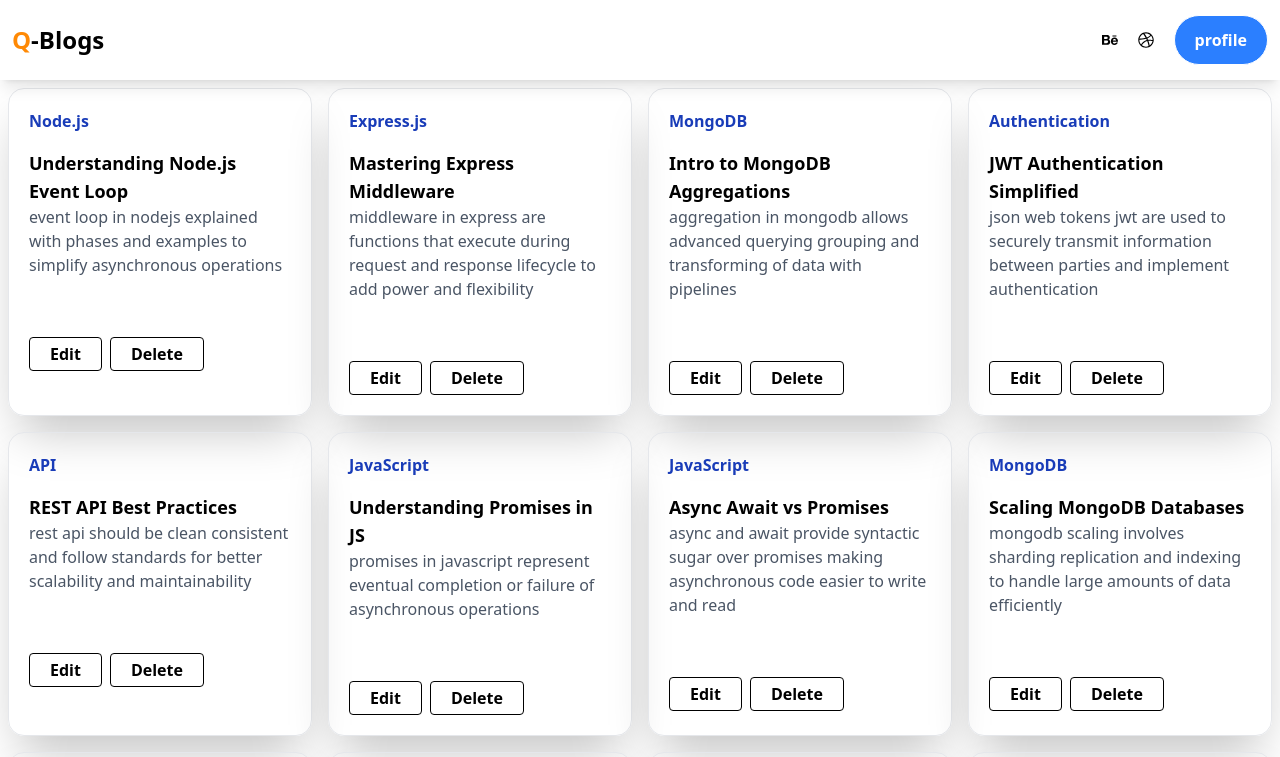
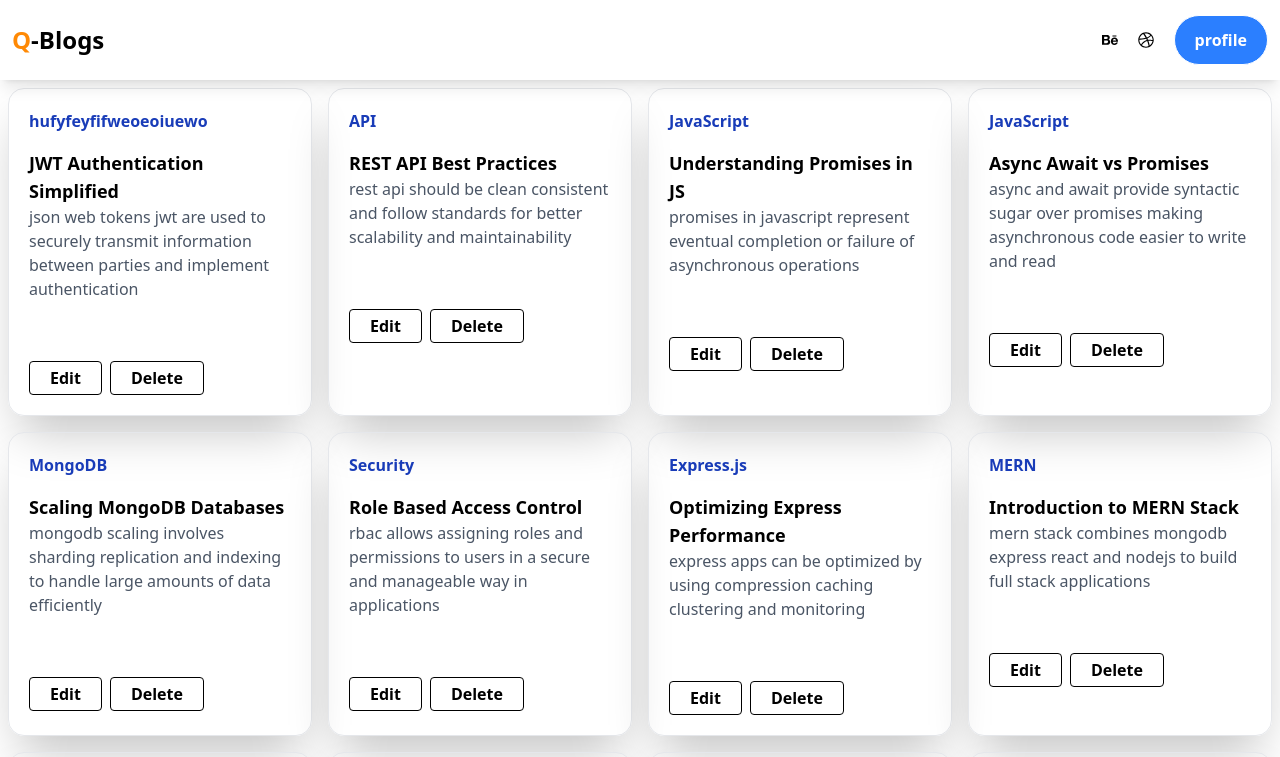
Before and after one commit to vijetasingh596/Project-React.js, a React (Vite) app: page / in a window 1280 px wide. Shown: the top 757 px of the page. Built offline with nearby package versions, Linux system fonts and the light colour scheme; data requests are answered from the project's data file.

Commit message:
update all

```diff
--- a/backend/db.json
+++ b/backend/db.json
@@ -63,45 +63,9 @@
   ],
   "blogs": [
     {
-      "title": "Understanding Node.js Event Loop",
-      "description": "event loop in nodejs explained with phases and examples to simplify asynchronous operations",
-      "category": "Node.js",
-      "createdBy": {
-        "_id": "64a1f3b4c9d8f20011a1a111",
-        "userName": "Amit Sharma"
-      },
-      "createdAt": "2025-08-01T10:15:00Z",
-      "updatedAt": "2025-08-01T10:15:00Z",
-      "id": "6b96"
-    },
-    {
-      "title": "Mastering Express Middleware",
-      "description": "middleware in express are functions that execute during request and response lifecycle to add power and flexibility",
-      "category": "Express.js",
-      "createdBy": {
-        "_id": "64a1f3b4c9d8f20011a1a112",
-        "userName": "Neha Gupta"
-      },
-      "createdAt": "2025-08-02T09:30:00Z",
-      "updatedAt": "2025-08-02T09:30:00Z",
-      "id": "ee4d"
-    },
-    {
-      "title": "Intro to MongoDB Aggregations",
-      "description": "aggregation in mongodb allows advanced querying grouping and transforming of data with pipelines",
-      "category": "MongoDB",
-      "createdBy": {
-        "_id": "64a1f3b4c9d8f20011a1a113",
-        "userName": "Rahul Verma"
-      },
-      "createdAt": "2025-08-03T11:45:00Z",
-      "updatedAt": "2025-08-03T11:45:00Z",
-      "id": "830e"
-    },
-    {
       "title": "JWT Authentication Simplified",
       "description": "json web tokens jwt are used to securely transmit information between parties and implement authentication",
-      "category": "Authentication",
+      "category": "hufyfeyfifweoeoiuewo",
       "createdBy": {
         "_id": "64a1f3b4c9d8f20011a1a114",
         "userName": "Priya Singh"
--- a/src/components/BlogCard.jsx
+++ b/src/components/BlogCard.jsx
@@ -1,8 +1,20 @@
 import React from "react";
 import EditModal from "./EditModal";
+import { AxiosInstance } from "../routes/axiosInstance";
+import toast from "react-hot-toast";
 
 const BlogCard = (props) => {
-    let{id,category,title,description}=props.blog
+  const deletBlog=async (blogId)=>{
+    let res=await AxiosInstance.delete(`/blogs/${blogId}`);
+    if(res.status===200){
+      toast.success("Blog deleted")
+      props.getAllBlogs()
+    }else{
+      toast.error("Delete Failed")
+    }
+    console.log("blog id to be deleted",blogId);
+  }
+  let { id, category, title, description } = props.blog;
   return (
     <div
       key={id}
@@ -10,12 +22,14 @@ const BlogCard = (props) => {
     >
       <h4 className="text-blue-800 font-semibold mb-4">{category}</h4>
       <h1 className="font-semibold  text-lg">{title}</h1>
-      <p  className="text-gray-600 mb-15">{description}</p>
+      <p className="text-gray-600 mb-15">{description}</p>
       <div className="flex">
         <div className="border py-1 px-5 rounded cursor-pointer font-bold">
-            <EditModal/>
+          <EditModal editBlog={props.blog} getAllBlogs={props.getAllBlogs} />
         </div>
-        <button className="border py-1 px-5 ms-2 rounded cursor-pointer font-bold">Delete</button>
+        <button onClick={()=>deletBlog(id)} className="border py-1 px-5 ms-2 rounded cursor-pointer font-bold">
+          Delete
+        </button>
       </div>
     </div>
   );
--- a/src/components/EditModal.jsx
+++ b/src/components/EditModal.jsx
@@ -6,6 +6,8 @@ import Modal from "@mui/material/Modal";
 import TextField from "@mui/material/TextField";
 import IconButton from "@mui/material/IconButton";
 import CloseIcon from "@mui/icons-material/Close";
+import toast from "react-hot-toast";
+import { AxiosInstance } from "../routes/axiosInstance";
 
 const style = {
   position: "absolute",
@@ -19,8 +21,8 @@ const style = {
   p: 4,
   borderRadius: "15px",
 };
-
-export default function EditModal() {
+export default function EditModal(props) {
+  // console.log(props.editBlog);
   const [open, setOpen] = React.useState(false);
   const handleOpen = () => setOpen(true);
   const handleClose = () => setOpen(false);
@@ -30,10 +32,28 @@ export default function EditModal() {
     title: "",
     description: "",
   });
+
+  const handleUpdate=async (e)=>{
+   e.preventDefault()
+   console.log("form update");
+   handleClose()
+   let res=await AxiosInstance.put(`/blogs/${editBlog.id}`,editBlog);
+   if(res.status===200){
+    toast.success("Blog Updated")
+    props.getAllBlogs()
+   }else{
+    toast.error("Update failed")
+   }
+
+  }
   const handleChange = (e) => {
     let { name, value } = e.target;
     setEditBlog({ ...editBlog, [name]: value });
   };
+
+  React.useEffect(()=>{
+  setEditBlog(props.editBlog)
+  },[])
 
   return (
     <div>
@@ -87,7 +107,7 @@ export default function EditModal() {
               variant="outlined"
             />
           </div>
-          <button className="bg-blue-400 p-3 py-1 px-4 block mx-auto mt-5 rounded text-white">
+          <button onClick={handleUpdate} className="bg-blue-400 p-3 py-1 px-4 block mx-auto mt-5 rounded text-white">
             Update
           </button>
         </Box>
--- a/src/pages/Home.jsx
+++ b/src/pages/Home.jsx
@@ -23,7 +23,7 @@ const Home = () => {
           <article className="grid grid-cols-1 md:grid-cols-4">
             {allBlogs.map((blog,idx) => {
               // let { id, title, description, category } = blog;
-              return <BlogCard key={idx} blog={blog}/>
+              return <BlogCard key={idx} blog={blog} getAllBlogs={getAllBlogs}/>
             })}
           </article>
         )}
```
